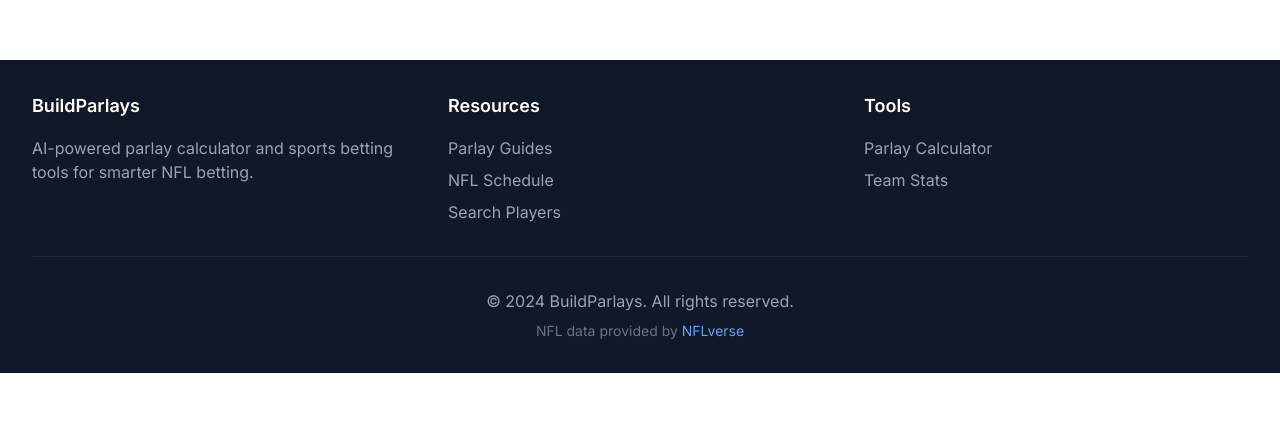
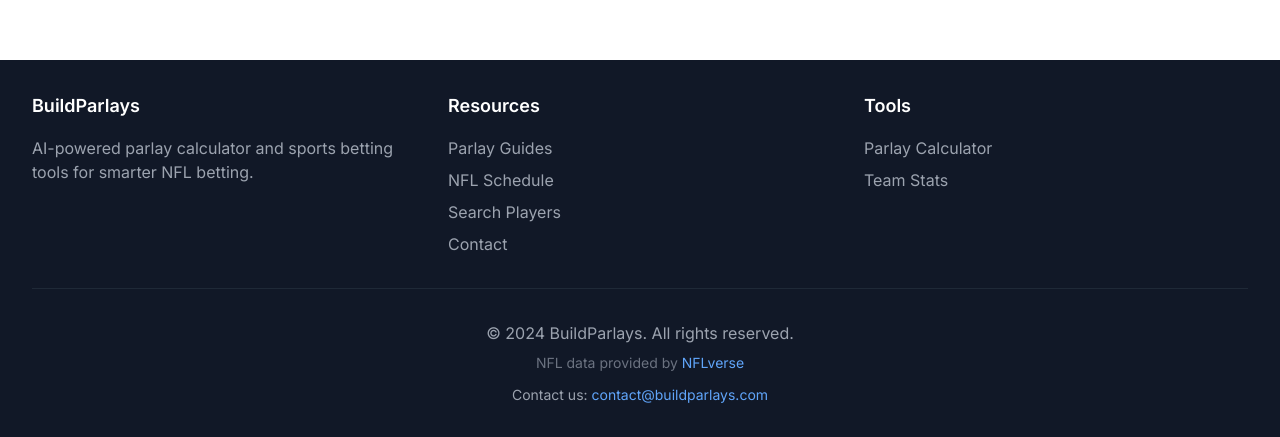
Before and after one commit to KlondikeNFT/build_parlays, a Next.js app: page /players/1 in a window 1280 px wide. Shown: the part 868-1305 px from the top of the page. Before the commit the page ends 1241 px from the top, so only its background shows below. Built offline with nearby package versions, Linux system fonts and the light colour scheme; no server answers.

Commit message:
feat(footer): add Contact link and email address to footer

```diff
--- a/components/Footer.tsx
+++ b/components/Footer.tsx
@@ -28,6 +28,11 @@
               <li>
                 <Link href="/search" className="text-gray-400 hover:text-white transition-colors">
                   Search Players
+                </Link>
+              </li>
+              <li>
+                <Link href="/contact" className="text-gray-400 hover:text-white transition-colors">
+                  Contact
                 </Link>
               </li>
             </ul>
@@ -65,6 +70,12 @@
               NFLverse
             </a>
           </p>
+          <p className="text-gray-400 text-sm mt-3">
+            Contact us: {' '}
+            <a href="mailto:contact@buildparlays.com" className="text-blue-400 hover:text-blue-300">
+              contact@buildparlays.com
+            </a>
+          </p>
         </div>
       </div>
     </footer>
```
